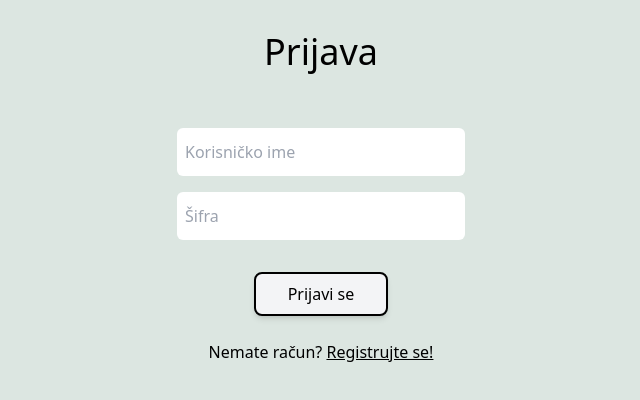
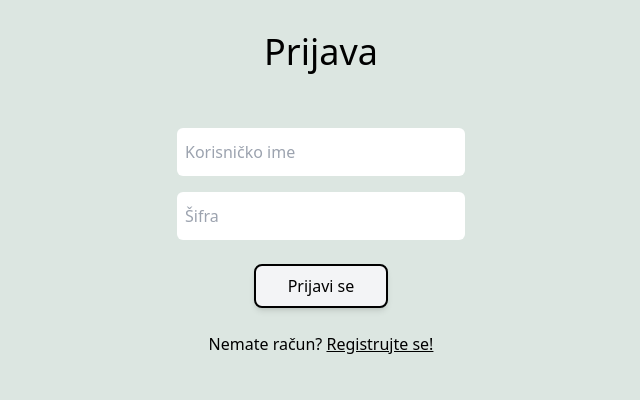
Before and after one commit to taariikkk/ETF-dzemat, a React (Vite) app in the folder client/: page /prijava in a window 1280 px wide. Shown: the top 400 px of the page, without its empty margins (319-959 px from the left). Built offline with nearby package versions, Linux system fonts and the light colour scheme.

Commit message:
Promijenjen styling margine.

```diff
--- a/client/src/main-components/Login.tsx
+++ b/client/src/main-components/Login.tsx
@@ -11,10 +11,8 @@ const Login = () => {
   const [username, setUsername] = useState("");
   const [password, setPassword] = useState("");
   const [error, setError] = useState("");
-
   const navigate = useNavigate();
   const dispatch = useAppDispatch();
-
   const { prijavljen } = useAppSelector((s) => s.etfszm);
 
   useEffect(() => {
@@ -44,7 +42,7 @@ const Login = () => {
             <Input type="password" value={password} onChange={(e) => setPassword(e.target.value)} placeholder="Šifra" />
           </form>
           {error && <p className="text-red-500">{error}</p>}
-          <div className="mt-6">
+          <div className="mt-4">
             <Dugme text="Prijavi se" onClick={handleLogin} />
           </div>
           <p className="mt-4">
```
